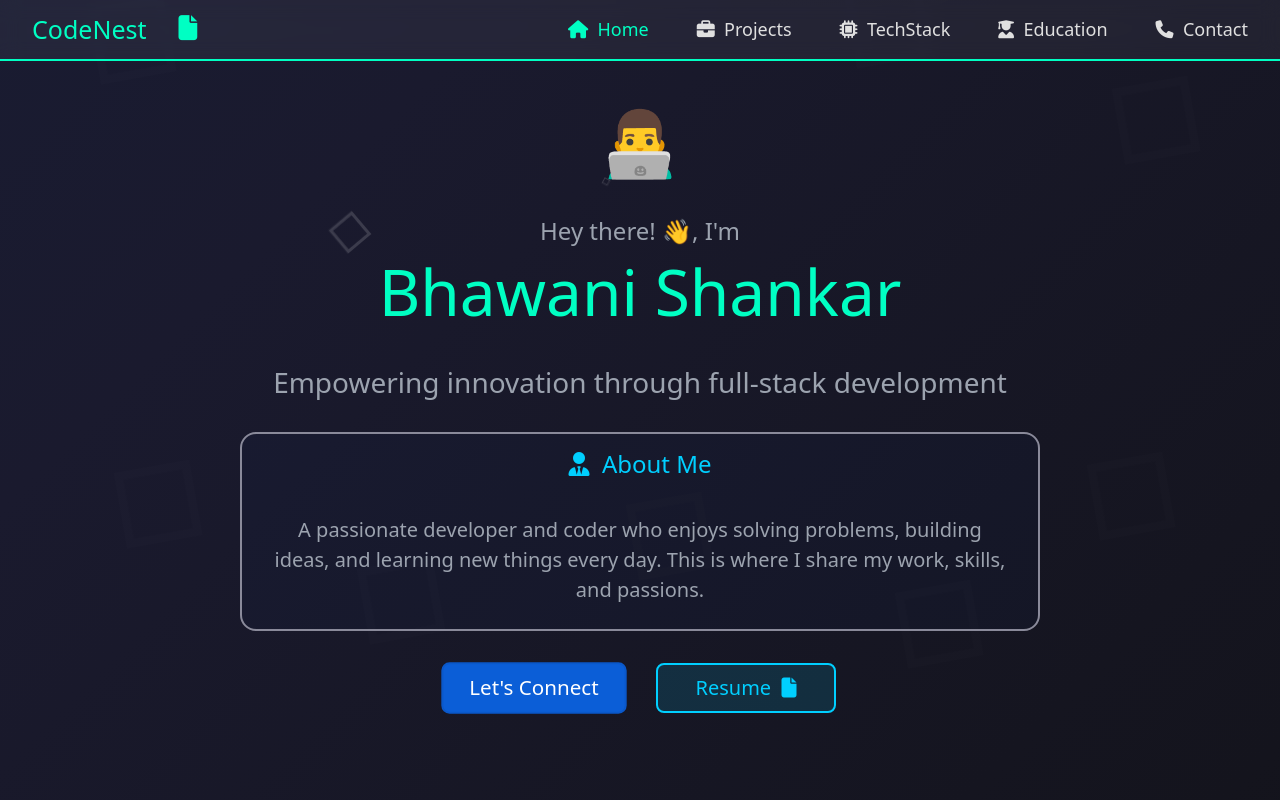
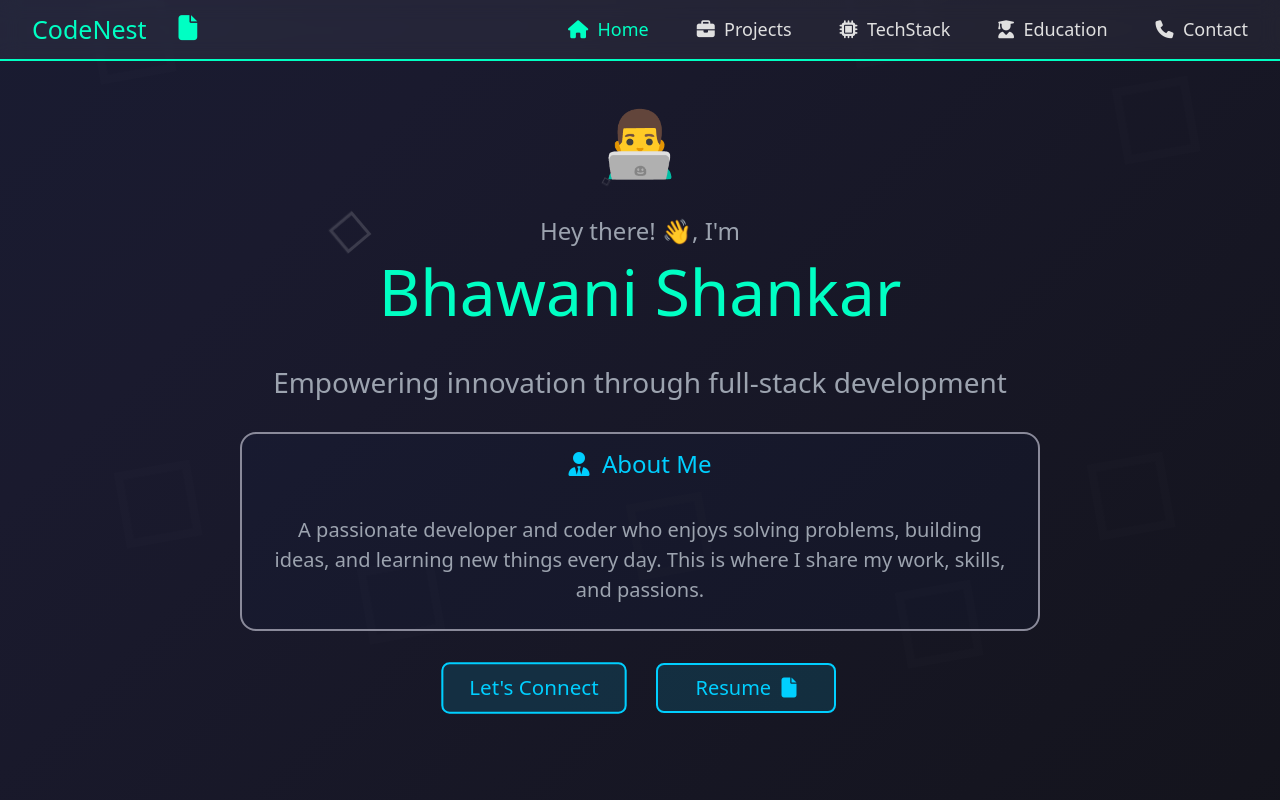
Before and after one commit to bhawani-prajapat2006/PortFolio, a React (Vite) app in the folder portfolio_frontend/: page / in a window 1280 px wide. In both pictures the pointer is over the link "Let's Connect". Shown: the top 800 px of the page. Built offline with nearby package versions, Linux system fonts and the light colour scheme; no server answers.

Commit message:
some styling improved

```diff
--- a/portfolio_frontend/src/App.css
+++ b/portfolio_frontend/src/App.css
@@ -254,7 +254,7 @@ section {
 
 /* Home styling */
 .home-card {
-  padding: 24px 120px;
+  padding: 24px 120px 0px;
   text-align: center;
   color: #9ca3af;
   width: 100%;
@@ -281,6 +281,12 @@ section {
   color: #00cfff;
   border: 2px solid #00cfff;
   font-size: 20px;
+}
+
+.home-btns a:hover{
+  background-color: #00cfff21;
+  border: 2px solid #00cfff;
+   color: #00cfff;
 }
 
 /* media query for home */
```
